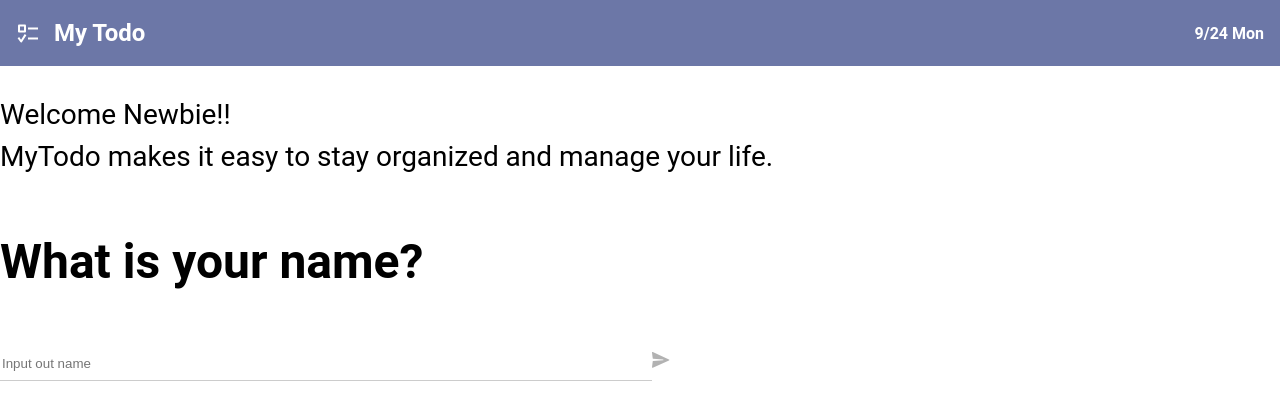
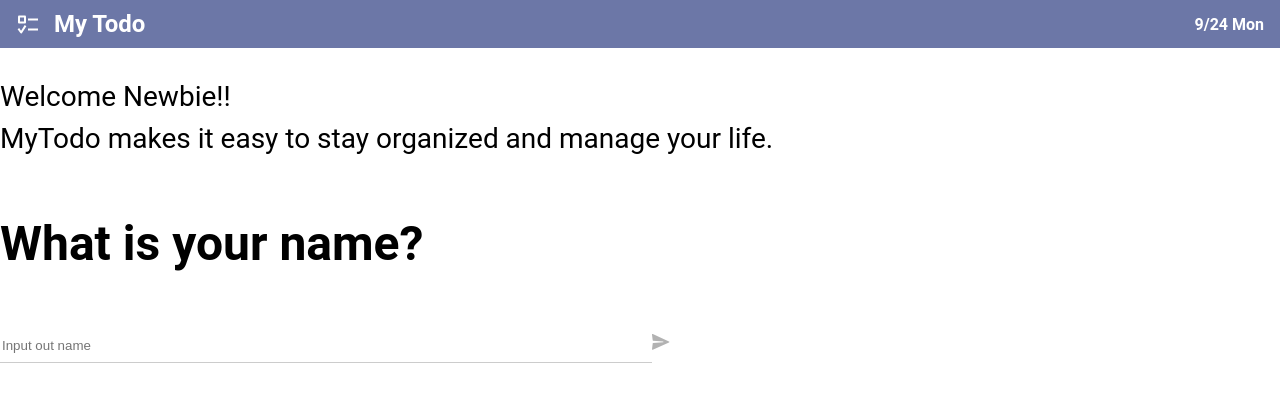
Before and after one commit to permesilo/a4-allex-front, a Vue app: page / in a window 1280 px wide. Shown: the top 420 px of the page. Built offline with nearby package versions, Linux system fonts and the light colour scheme.

Commit message:
fix: padding px

```diff
--- a/src/components/TopBar.vue
+++ b/src/components/TopBar.vue
@@ -33,18 +33,12 @@ export default {
   display: flex;
   justify-content: flex-start;
   align-items: center;
-
   height: 48px;
-  left: 0px;
-  top: 0px;
-  border-radius: 0px;
-  padding: 9px 16px 9px 16px;
-  justify: space-between;
+  padding: 0px 16px 0px 16px;
 
   background: #6C77A7;
 }
 .left-item{
-  text-align: center;
 }
 .right-item{
   margin-left: auto;
@@ -56,7 +50,6 @@ export default {
   line-height: 28px;
   letter-spacing: 0em;
   text-align: left;
-
   padding-left: 14px;
 }
 .date{
@@ -66,7 +59,6 @@ export default {
   line-height: 19px;
   letter-spacing: 0em;
   text-align: left;
-
 }
 div{
   color: #FFFFFF;
--- a/src/views/HomeView.vue
+++ b/src/views/HomeView.vue
@@ -22,9 +22,6 @@ export default {
 };
 </script>
 <style lang="scss">
-.main{
-
-}
 .greeting{
   font-family: Roboto;
   font-size: 28px;
```
